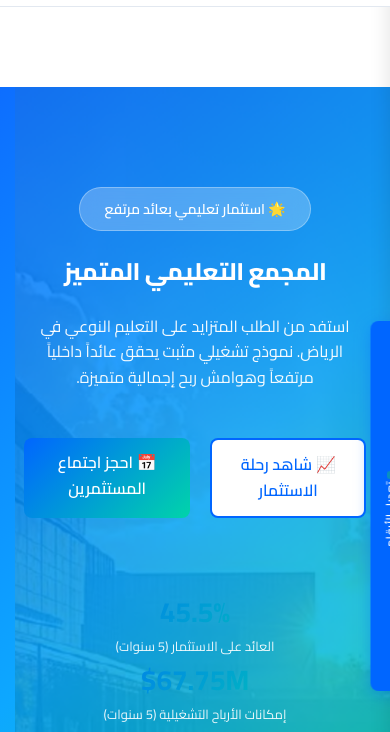
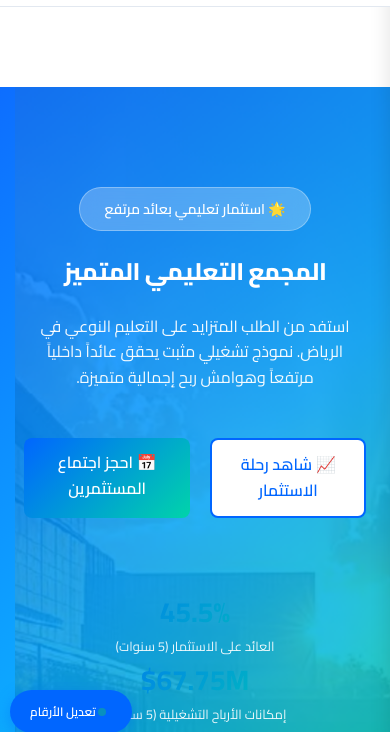
Before and after one commit to CALX-KSA-SA/real-estate2, a plain HTML site: page index.html in a window 390 px wide. Shown: the part 101-833 px from the top of the page. Drawn offline with Linux system fonts and the light colour scheme; files whose address does not match are found by name.

Commit message:
Fix: Move toggle button to bottom-left corner as floating action button

```diff
--- a/index.html
+++ b/index.html
@@ -43,28 +43,26 @@
 
         .panel-toggle {
             position: fixed;
-            top: 50%;
-            right: 0;
-            transform: translateY(-50%) rotate(-90deg);
-            transform-origin: right center;
+            bottom: 20px;
+            left: 20px;
             background: var(--primary-color);
             color: white;
             border: none;
-            padding: 12px 24px;
-            border-radius: 8px 8px 0 0;
+            padding: 14px 28px;
+            border-radius: 50px;
             cursor: pointer;
             z-index: 1000;
             font-weight: 600;
-            box-shadow: -4px 0 12px rgba(0,102,255,0.3);
+            box-shadow: 0 4px 20px rgba(0,102,255,0.4);
             transition: all 0.3s ease;
-            font-size: 14px;
+            font-size: 15px;
             white-space: nowrap;
         }
 
         .panel-toggle:hover {
             background: var(--primary-dark);
-            transform: translateY(-50%) rotate(-90deg) translateX(-4px);
-            box-shadow: -6px 0 16px rgba(0,102,255,0.4);
+            transform: translateY(-3px);
+            box-shadow: 0 6px 24px rgba(0,102,255,0.5);
         }
 
         .input-section {
@@ -203,16 +201,14 @@
 
             .panel-toggle {
                 font-size: 13px;
-                padding: 10px 20px;
-                top: 50%;
-                right: 0;
-                transform: translateY(-50%) rotate(-90deg);
-                transform-origin: right center;
+                padding: 12px 24px;
+                bottom: 15px;
+                left: 15px;
                 position: fixed;
                 z-index: 1001;
                 white-space: nowrap;
-                box-shadow: -4px 0 16px rgba(0,102,255,0.4);
-                border-radius: 8px 8px 0 0;
+                box-shadow: 0 4px 16px rgba(0,102,255,0.4);
+                border-radius: 50px;
             }
 
             .input-section {
@@ -343,12 +339,10 @@
 
             .panel-toggle {
                 font-size: 12px !important;
-                padding: 8px 18px !important;
-                top: 50% !important;
-                right: 0 !important;
-                transform: translateY(-50%) rotate(-90deg) !important;
-                transform-origin: right center !important;
-                border-radius: 8px 8px 0 0 !important;
+                padding: 10px 20px !important;
+                bottom: 10px !important;
+                left: 10px !important;
+                border-radius: 50px !important;
             }
 
             .hero-stats {
```
